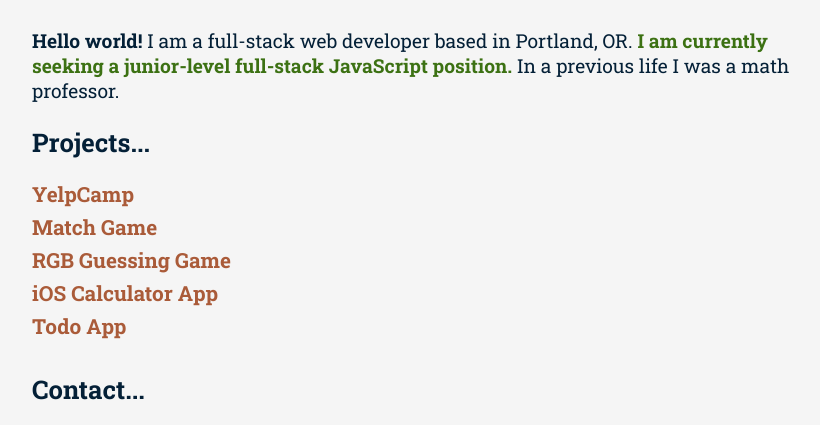
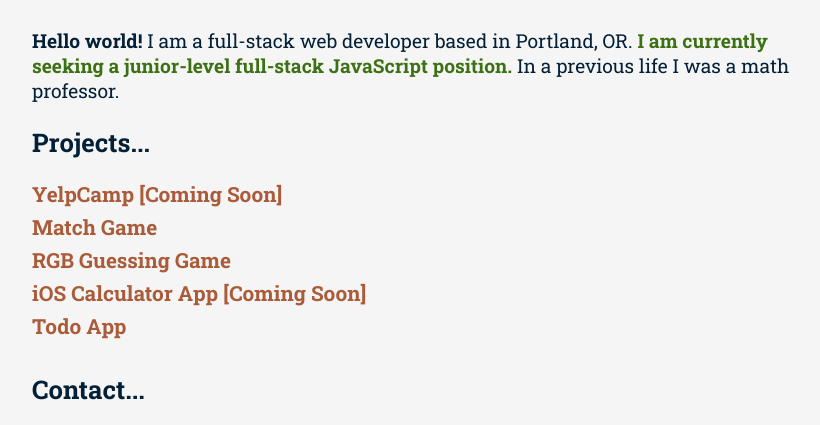
Before and after one commit to cuds1212/cuds1212.github.io, a plain HTML site: page index.html in a window 1280 px wide. Shown: the part 127-552 px from the top of the page, without its empty margins (224-1044 px from the left). Drawn offline with Linux system fonts and the light colour scheme.

Commit message:
Fixed links.

```diff
--- a/index.html
+++ b/index.html
@@ -34,10 +34,10 @@
 		<div id="projects">
 			<h2>Projects...</h2>
 			<ul class="project-list">
-				<li class="project"><a href="">YelpCamp</a></li>
+				<li class="project"><a href="">YelpCamp [Coming Soon]</a></li>
 				<li class="project"><a href="https://github.com/cuds1212/match-game">Match Game</a></li>
-				<li class="project"><a href="https://github.com/cuds1212/RGB-guessing-game">RGB Guessing Game</a></li>
-				<li class="project"><a href="">iOS Calculator App</a></li>
+				<li class="project"><a href="https://github.com/cuds1212/rgb-guessing-game">RGB Guessing Game</a></li>
+				<li class="project"><a href="">iOS Calculator App [Coming Soon]</a></li>
 				<li class="project"><a href="https://github.com/cuds1212/todo-app">Todo App</a></li>
 			</ul>
 		</div>
```
